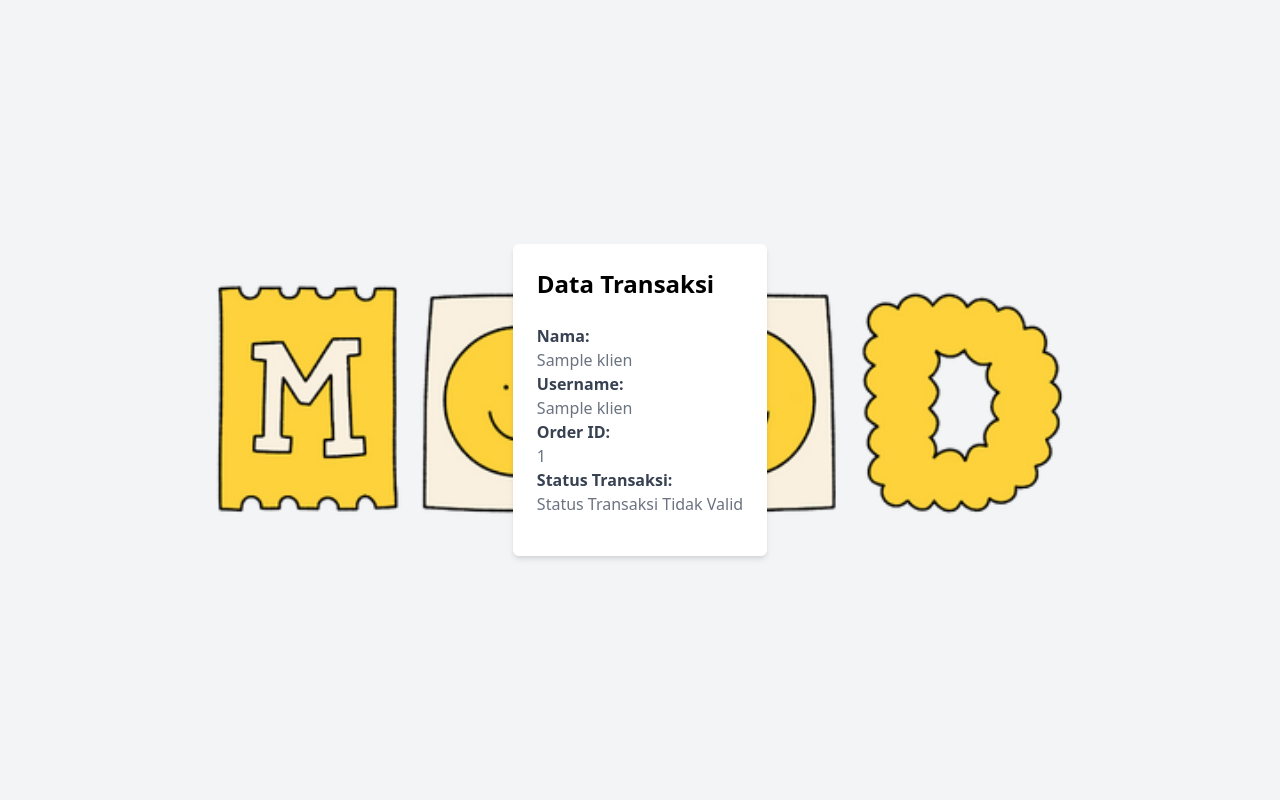
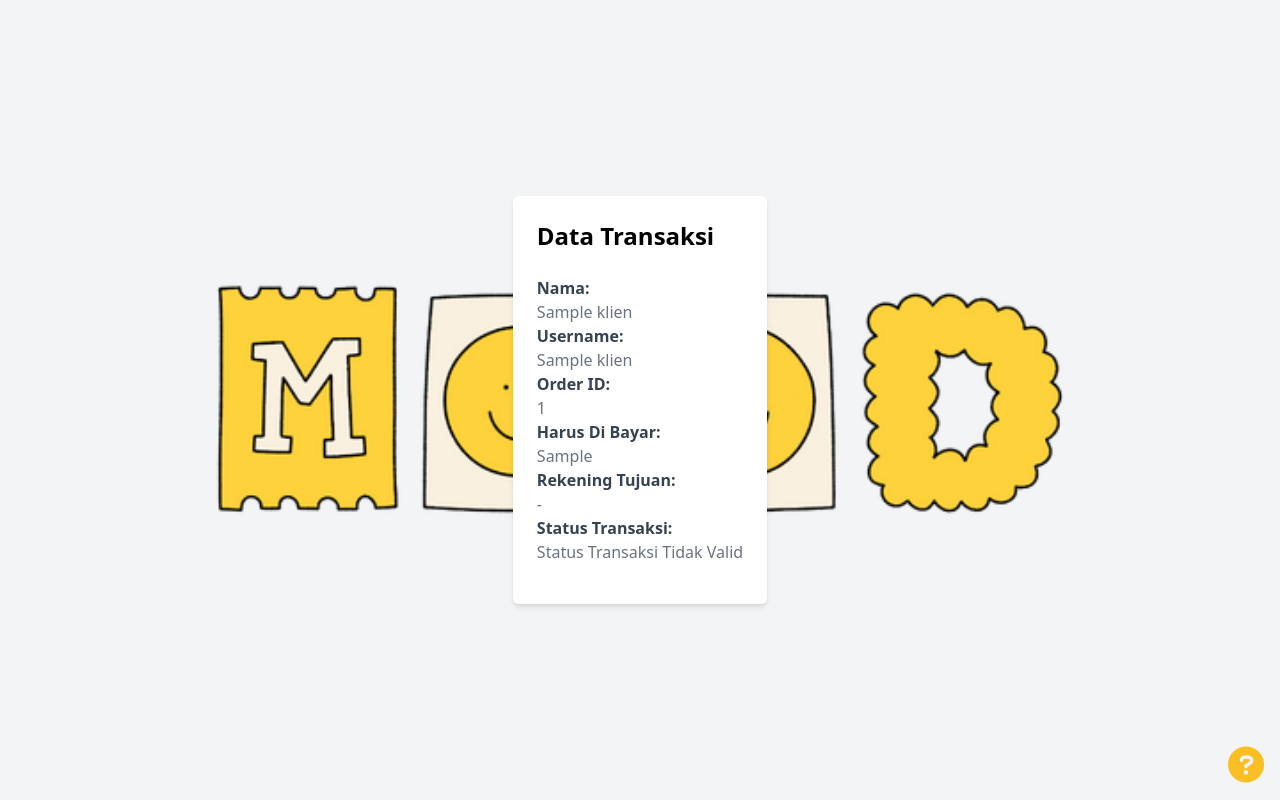
Before and after one commit to Lintangabst/ITFEST2023_Hackathon_LintangArbiSuto_Lintang, a PHP site: page /data.php in a window 1280 px wide. Run offline with PHP 8.4, Linux system fonts and the light colour scheme; tables that the repository leaves empty or names only in its code hold one stand-in row (values such as "Sample post").

Commit message:
Update data.php

```diff
--- a/data.php
+++ b/data.php
@@ -5,6 +5,7 @@
   <meta charset="UTF-8">
   <meta name="viewport" content="width=device-width, initial-scale=1.0">
   <link href="https://cdn.jsdelivr.net/npm/tailwindcss@2.2.15/dist/tailwind.min.css" rel="stylesheet">
+  <link href="https://cdnjs.cloudflare.com/ajax/libs/font-awesome/6.0.0-beta3/css/all.min.css" rel="stylesheet">
   <style>
     .invoice-container {
       background-image: url('img/mood.png');
@@ -34,7 +35,7 @@
       }
 
       // Query untuk mengambil data terbaru dari tabel klien
-      $query = "SELECT nama, uname, order_id, transaction_status FROM klien ORDER BY id DESC LIMIT 1";
+      $query = "SELECT nama, uname, order_id, transaction_status, metode_pembayaran, biaya FROM klien ORDER BY id DESC LIMIT 1";
       $result = $conn->query($query);
 
       // Tampilkan data
@@ -44,6 +45,8 @@
         $uname = $row["uname"];
         $orderId = $row["order_id"];
         $transactionStatus = $row["transaction_status"];
+        $metodePembayaran = $row["metode_pembayaran"];
+        $biaya = $row["biaya"];
 
         echo '<div class="mb-4">';
         echo '<label class="block font-medium text-gray-700 font-bold">Nama:</label>';
@@ -52,9 +55,29 @@
         echo '<span class="block text-gray-500">' . $uname . '</span>';
         echo '<label class="block font-medium text-gray-700 font-bold">Order ID:</label>';
         echo '<span class="block text-gray-500">' . $orderId . '</span>';
+        echo '<label class="block font-medium text-gray-700 font-bold">Harus Di Bayar:</label>';
+        echo '<span class="block text-gray-500">' . $biaya . '</span>';
+        echo '<label class="block font-medium text-gray-700 font-bold">Rekening Tujuan:</label>';
+
+        // Tampilkan informasi rekening tujuan berdasarkan metode pembayaran
+        switch ($metodePembayaran) {
+          case 'BCA':
+            $rekeningTujuan = '7010489185';
+            break;
+          case 'OVO':
+          case 'DANA':
+          case 'SHOPEEPAY':
+            $rekeningTujuan = '081317157363';
+            break;
+          default:
+            $rekeningTujuan = '-';
+            break;
+        }
+
+        echo '<span class="block text-gray-500">' . $rekeningTujuan . '</span>';
         echo '<label class="block font-medium text-gray-700 font-bold">Status Transaksi:</label>';
 
-        // Ubah tampilan status berdasarkan nilai transaction_status
+        // Tampilkan informasi status transaksi berdasarkan nilai transaction_status
         switch ($transactionStatus) {
           case 1:
             echo '<span class="block text-red-500">Pembayaran Belum Dilakukan</span>';
@@ -79,6 +102,11 @@
       $conn->close();
       ?>
 
+<a href="https://api.whatsapp.com/send?phone=081317157363" target="_blank" class="fixed bottom-4 right-4">
+  <i class="fas fa-question-circle text-4xl text-yellow-400"></i>
+</a>
+
+
     </div>
   </div>
 </body>
```
